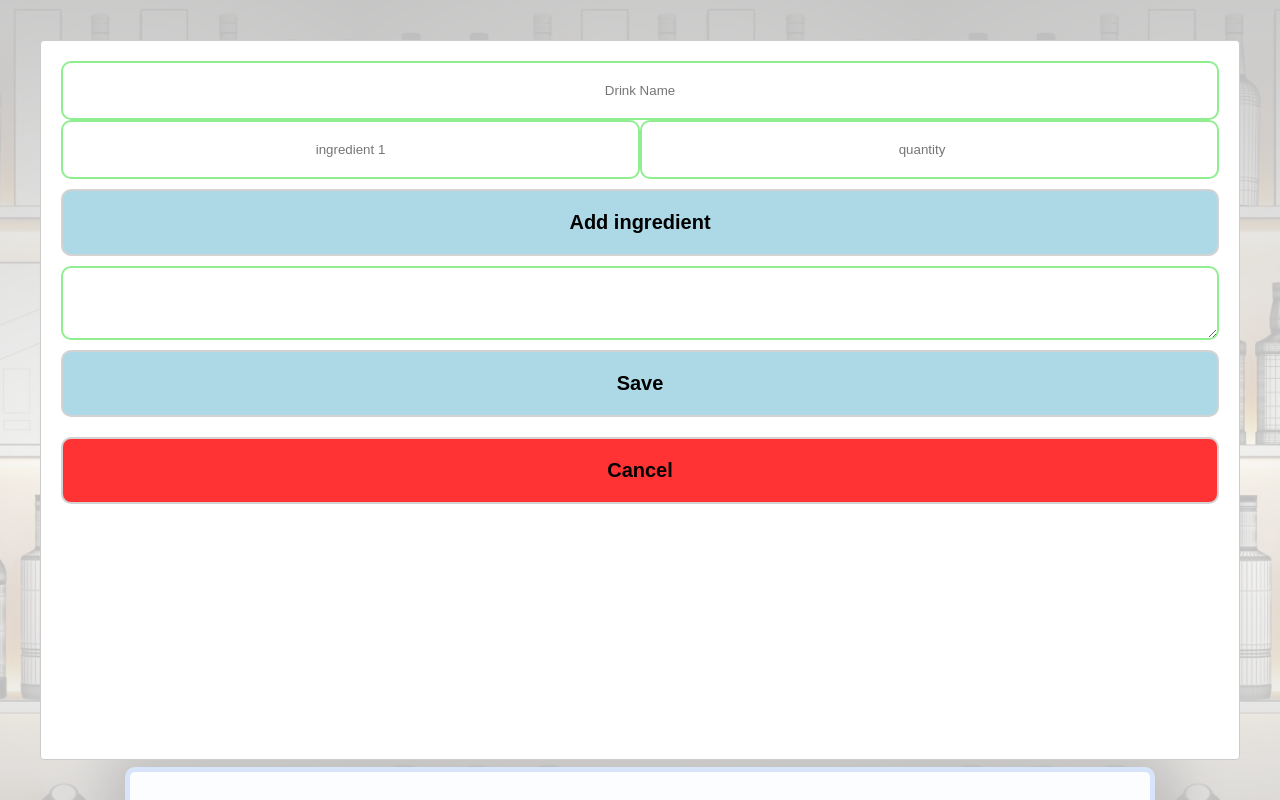
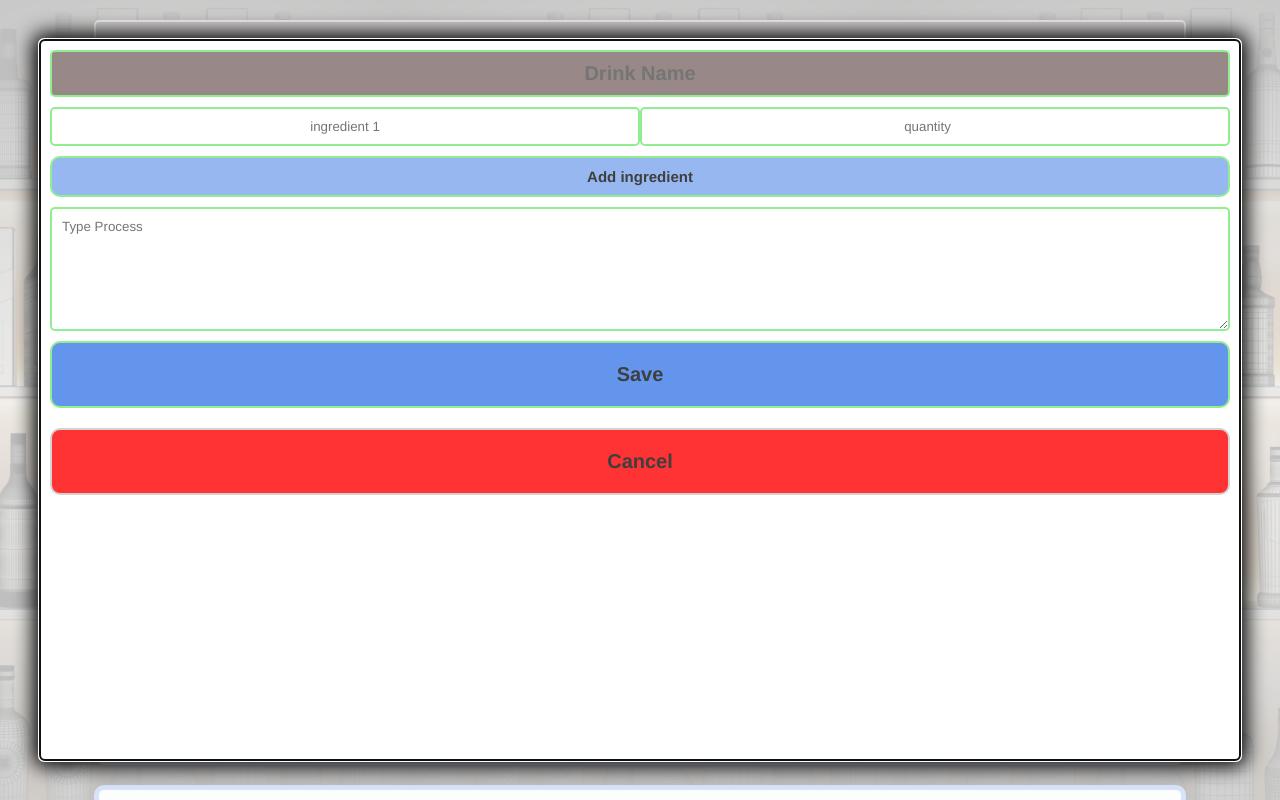
Before and after one commit to misiekmardosz/DrinksCalculator, a React (Create React App) app: page / in a window 1280 px wide. Both pictures are taken after a click on the element "Add New". Shown: the top 800 px of the page. Built offline with nearby package versions, Linux system fonts and the light colour scheme; data requests are answered from the project's data file.

Commit message:
styling finished

```diff
--- a/src/Recipe.js
+++ b/src/Recipe.js
@@ -84,7 +84,6 @@ const Recipe = () => {
     }, []);
 
     const addNewGlass = (addGlass) => {
-        // TODO :: to remove after moving fomr to seperate compoenent
         const glass = new Glass(glassName,volume);
         fetch(`${API_URL}/glasses`, {
             method: 'POST',
@@ -169,7 +168,7 @@ const Recipe = () => {
                 <div className={"recipe"} onClick={openGlassModal}>
                     <h2>Add New Glass</h2>
                 </div>
-                <div className={"my--recipes"}><h2 className={"app--name"}>MY RECIPES</h2></div>
+                <h2 className={"app--recipes"}>MY RECIPES</h2>
                 {recipes.map((recipe) => (
                     <div key={recipe.id} className={"recipe"} onClick={ () => openModal(recipe)}>
                         <h2>{recipe.name}</h2>
@@ -191,17 +190,19 @@ const Recipe = () => {
                     <section className={"container"}>
                         <form className={"form"} onSubmit={closeGlassModal}>
                             <input className={"new-recipe-title"} placeholder={'Glass Name'} onChange={e => setGlassName(e.target.value)}/>
-                            <input className={"new-recipe-title"} type={"number"} placeholder={'Volume in mililiters'} onChange={e => setVolume(e.target.value)}/>
+                            <input className={"new-glass-title"} type={"number"} placeholder={'Volume in mililiters'} onChange={e => setVolume(e.target.value)}/>
                             <button className={"button"} type="submit">Save</button>
                             <button className={"cancel--btn"} onClick={cancelButton}>Cancel</button>
                         </form>
                     </section>
                 </Modal>
                 <Modal
+                    className={"eloelo"}
                     isOpen={newRecipeModalIsOpen}
                     onRequestClose={closeNewModal}
                     ariaHideApp={false}
                     portalClassName={"modal"}
+                    style={{backgroundColor:"blue"}}
                 >
                     <section className={"container"}>
                         <form className={"form"} onSubmit={closeNewModal}>
@@ -220,8 +221,8 @@ const Recipe = () => {
                                     />
                                 </div>
                             ))}
-                            <button className={"button"} onClick={handleClickIng}>Add ingredient</button>
-                            <textarea className={"new-recipe-title"} onChange={e => setProcess(e.target.value)}/>
+                            <button className={"ing--button"} onClick={handleClickIng}>Add ingredient</button>
+                            <textarea className={"new-recipe-textarea"} placeholder={"Type Process"} onChange={e => setProcess(e.target.value)}/>
                             <button className={"button"} type={"submit"}>Save</button>
                             <button className={"cancel--btn"} onClick={cancelButton}>Cancel</button>
 
--- a/src/RecipeDetails.js
+++ b/src/RecipeDetails.js
@@ -8,7 +8,7 @@ const RecipeDetails = ({recipe, close, deleteRecipe, glasses, cancel}) => {
 
     const [newQ, setNewQ] = useState(1)
     // const [glass, setGlass] = useState(glasses[0].name)
-    const [selectedOption, setSelectedOption] = useState({label:'select glass typeg', value:0});
+    const [selectedOption, setSelectedOption] = useState({label:'select glass type', value:0});
     const sum = recipe.ingredients.reduce((total, amount) =>
         total + parseInt(amount.quantity), 0);
     // const volume = glass.match(/\d/g);
@@ -44,12 +44,12 @@ const RecipeDetails = ({recipe, close, deleteRecipe, glasses, cancel}) => {
     return(
         <>
             <div className={"container"}>
-                <h2> Prepare Your {recipe.name}!</h2>
-                <h4>How Many Drinks You want to do?</h4>
+                <h2 className={"recipe--title"}>{recipe.name}</h2>
+                <h5>How Many Drinks You want to do?</h5>
 
                 <form key={recipe.id} className={"form"} onSubmit={close}>
                     <input type="number" className={"new-recipe-ing"} placeholder='set Value'onChange={e => drinksQuantity(e.target.value)}/>
-                    <h4>What type of Glass You Have?</h4>
+                    <h5>What type of Glass You Have?</h5>
                     {/*<select className={"button"}>*/}
                     {/*    {glasses.map((glass,index) => (*/}
                     {/*        <option>{glass.name} {glass.volume}.ml</option>*/}
@@ -60,15 +60,22 @@ const RecipeDetails = ({recipe, close, deleteRecipe, glasses, cancel}) => {
                         onChange={setSelectedOption}
                         options={glassesSelector}
                     />
-                    <h4>Glass size: {selectedOption.value}.ml</h4>
+                    <h5>Glass size: {selectedOption.value}.ml</h5>
                     <h4>You Need</h4>
-                    <ul>
+                    <div className={"list"}>
+                    <ul className={"process"}>
                         {recipe.ingredients.map((ingredient,index) => (
-                            <li>{ingredient.name} {Math.round(ingredient.quantity*newQ*selectedOption.value/sum)}.ml</li>
+                            <li>{ingredient.name}</li>
                         ))}
                     </ul>
+                        <ul className={"process"}>
+                            {recipe.ingredients.map((ingredient,index) => (
+                                <li>{Math.round(ingredient.quantity*newQ*selectedOption.value/sum)}.ml</li>
+                            ))}
+                        </ul>
+                    </div>
                     <h4>Process</h4>
-                    <p>{recipe.process}</p>
+                    <p className={"process"}>{recipe.process}</p>
                     <button className={"button"} onClick={cancel}>CLOSE</button>
                     <button className={"cancel--btn"} key={recipe.id} onClick={handleDelete}>DELETE RECIPE</button>
                 </form>
--- a/src/database/db.json
+++ b/src/database/db.json
@@ -16,19 +16,42 @@
       "process": "pour everything to the glass filled with ice and slice of lime"
     },
     {
-      "id": 2,
-      "name": "Śrubokręt",
+      "id": 3,
+      "name": "Whiskey Sour",
       "ingredients": [
         {
-          "name": "Wodka",
+          "name": "Whiskey ",
           "quantity": "40"
         },
         {
-          "name": "Juice",
-          "quantity": "100"
+          "name": "lemon juice",
+          "quantity": "20"
+        },
+        {
+          "name": "sugar sirup",
+          "quantity": "10"
         }
       ],
-      "process": "pour everything together"
+      "process": "Pour all ingredients into shaker filed with ice, shake it well and pour everything to the glass"
+    },
+    {
+      "id": 4,
+      "name": "Moscow Mule",
+      "ingredients": [
+        {
+          "name": "Vodka",
+          "quantity": "40"
+        },
+        {
+          "name": "Ginger Beer",
+          "quantity": "100"
+        },
+        {
+          "name": "Lime Juice",
+          "quantity": "10"
+        }
+      ],
+      "process": "Pour everything to the glass add ice "
     }
   ],
   "glasses": [
@@ -61,6 +84,16 @@
       "name": "Wine Glass",
       "volume": "150",
       "id": 6
+    },
+    {
+      "name": "",
+      "volume": "",
+      "id": 7
+    },
+    {
+      "name": "Garnuszek",
+      "volume": "200",
+      "id": 8
     }
   ]
 }
--- a/src/scss/main.scss
+++ b/src/scss/main.scss
@@ -1,3 +1,7 @@
+*{
+  font-family: "Helvetica Neue";
+  color: #3f3f3f;
+}
 body{
   background: url("../icons/barBackground.jpeg") center/contain;
   display: flex;
@@ -16,6 +20,7 @@ body{
     width: 100%;
     text-align: center;
     margin: 20px;
+    margin-bottom: 0;
     font-size: 10px;
     color: black;
     display: flex;
@@ -25,13 +30,15 @@ body{
     height: 80px;
     background: aliceblue;
     border-radius: 10px;
-    box-shadow: 0px 0px 50px 18px #000000;
+    box-shadow: 0px 0px 20px 7px #000000;
   }
   div.recipe:first-child{
     background-color: #17ef17;
+    margin-bottom: 0;
   }
   div.recipe:nth-child(2){
     background-color: #7ce77c;
+    margin-bottom: 20px;
   }
   .form{
     width: 100%;
@@ -44,25 +51,47 @@ body{
     }
     .new-recipe-title{
       text-align: center;
-      padding: 20px 0;
-      border-radius: 10px;
+      font-size: 20px;
+      font-weight: bold;
+      background-color: #988888;
+      padding: 10px 0;
+      border-radius: 5px;
       border: 2px solid lightgreen;
     }
     .new-recipe-ing{
       width: 100%;
       text-align: center;
-      padding: 20px 0;
-      border-radius: 10px;
+      margin: 10px 0 0;
+      padding: 10px 0;
+      border-radius: 5px;
       border: 2px solid lightgreen;
+    }
+    .new-recipe-textarea{
+      text-align: left;
+      //font-family:;
+      padding: 10px;
+      height: 100px;
+      border-radius: 5px;
+      border: 2px solid lightgreen;
+
     }
     .button{
       padding: 20px 0;
       margin: 10px 0 ;
       border-radius: 10px;
-      background: lightblue;
-      border: 2px solid lightgrey;
+      background: cornflowerblue;
+      border: 2px solid lightgreen;
       font-weight: bold;
       font-size:20px;
+    }
+    .ing--button{
+      padding: 10px 0;
+      margin: 10px 0 ;
+      border-radius: 10px;
+      background: #96b7ef;
+      border: 2px solid lightgreen;
+      font-weight: bold;
+      font-size:15px;
     }
     .cancel--btn{
       font-weight: bold;
@@ -78,7 +107,23 @@ body{
 .app--name{
   text-align: center;
   color: white;
+  margin: 20px;
+  padding: 10px 0;
   font-size: 7vw;
+  background-color: #524646;
+  border: 2px solid lightgrey;
+  border-radius: 5px;
+}
+.app--recipes{
+  text-align: center;
+  color: white;
+  width: 100%;
+  margin: 20px;
+  padding: 10px 0;
+  font-size: 5vw;
+  background-color: #7c6969;
+  border: 2px solid lightgrey;
+  border-radius: 5px;
 }
 .my--recipes{
   width: 100%;
@@ -86,3 +131,64 @@ body{
 h4{
   margin: 0;
 }
+.recipe--title{
+  text-align: center;
+  color: white;
+  padding: 10px 0;
+  margin: 0x;
+  width: 100%;
+  font-size: 7vw;
+  background-color: #695b5b;
+  border: 2px solid lightgrey;
+}
+.new-glass-title{
+  text-align: center;
+  font-size: 20px;
+  margin: 20px 0;
+  font-weight: bold;
+  background-color: #f5cece;
+  padding: 10px 0;
+  border-radius: 5px;
+  border: 2px solid lightgreen;
+}
+//Modal {
+//  position: absolute;
+//  margin: 202px 0;
+//  justify-content: center;
+//  inset: 35px;
+//  border: 1px solid rgb(204, 204, 204);
+//  background: rgb(255, 255, 255);
+//  overflow: auto;
+//  border-radius: 10px;
+//  height: 318px;
+//  outline: none;
+//  padding: 20px;
+//}
+.process{
+  //padding: 10px;
+  //border: 2px solid lightgreen;
+  //border-radius: 5px;
+  //background-color: #ccfccc;
+}
+ul{
+  list-style-type: none;
+  margin: 0;
+}
+.list{
+  border: 2px solid lightgreen;
+  margin: 10px 0;
+  border-radius: 5px;
+  background-color: #ccfccc;
+  display: flex;
+  padding: 10px 0;
+  width: 100%;
+}
+.eloelo{
+  box-shadow: 0px 0px 20px 7px #000000;
+  inset:40px;
+  background-color: #ffffff;
+  position: absolute;
+  padding: 10px;
+  border-radius: 5px;
+  height: auto;
+}
```
